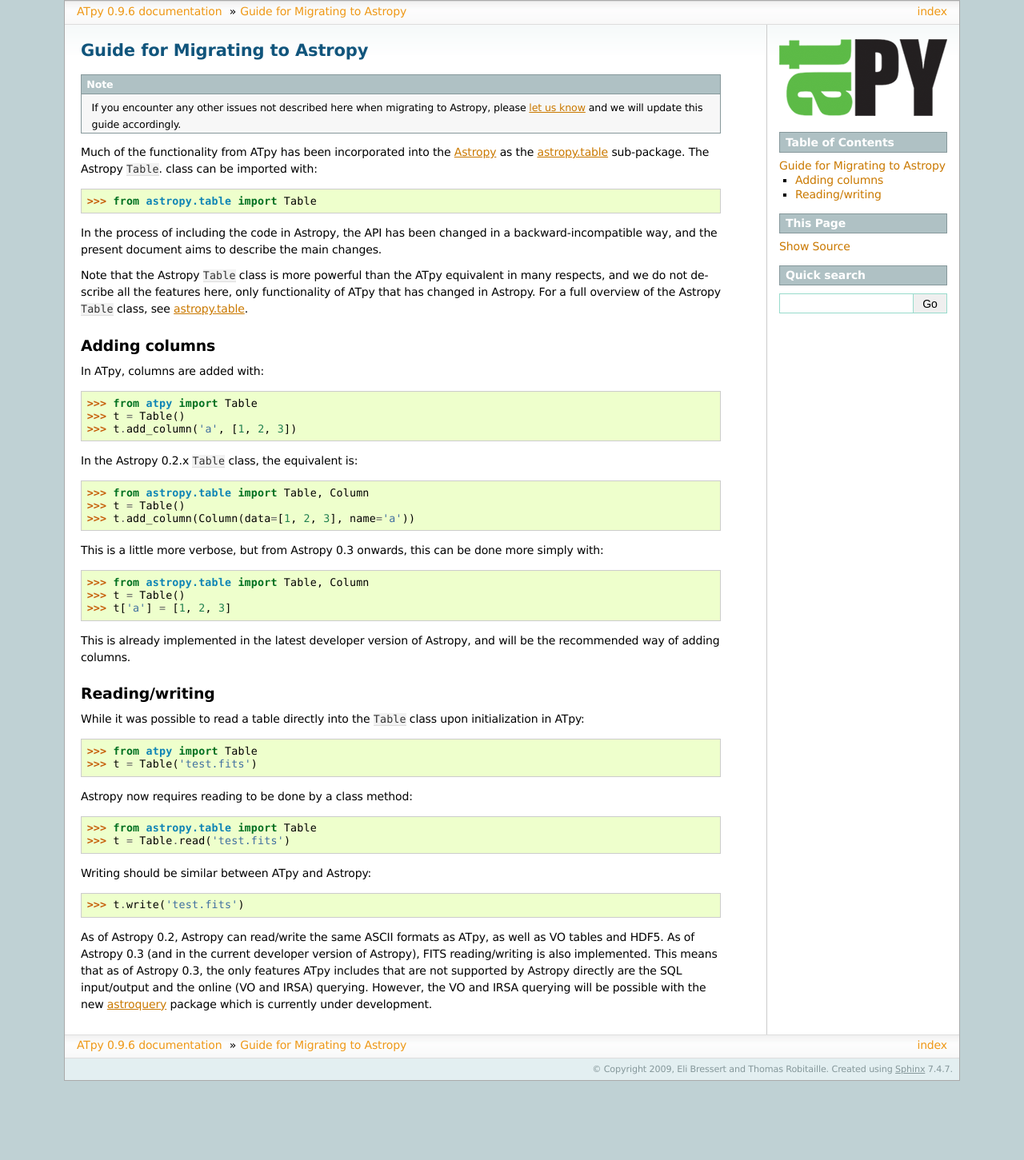
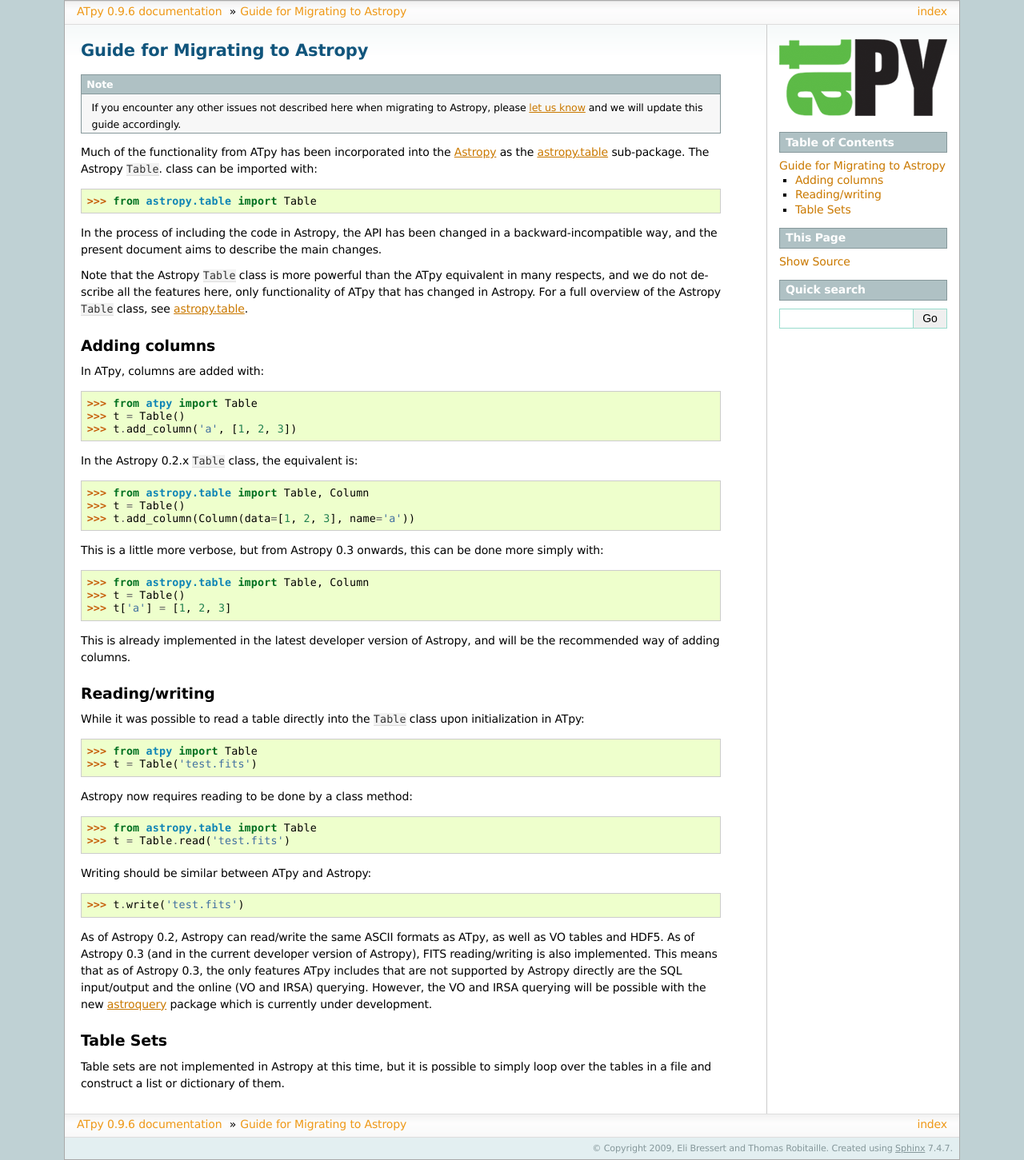
Before and after one commit to atpy/atpy, a Sphinx documentation site: the page built from docs/migration.rst, in a window 1280 px wide. Shown: the whole page at 80% size. Built offline with Sphinx 7.4.7, drawn with Linux system fonts in a browser that asks for light colours; before the commit the page ends 1352 px from its top, so only the background shows below that.

Commit message:
Added note about table sets

```diff
--- a/docs/migration.rst
+++ b/docs/migration.rst
@@ -73,3 +73,10 @@
 querying. However, the VO and IRSA querying will be possible with the new
 `astroquery <http://astroquery.readthedocs.org>`_ package which is currently
 under development.
+
+Table Sets
+----------
+
+Table sets are not implemented in Astropy at this time, but it is possible to
+simply loop over the tables in a file and construct a list or dictionary of
+them.
```
